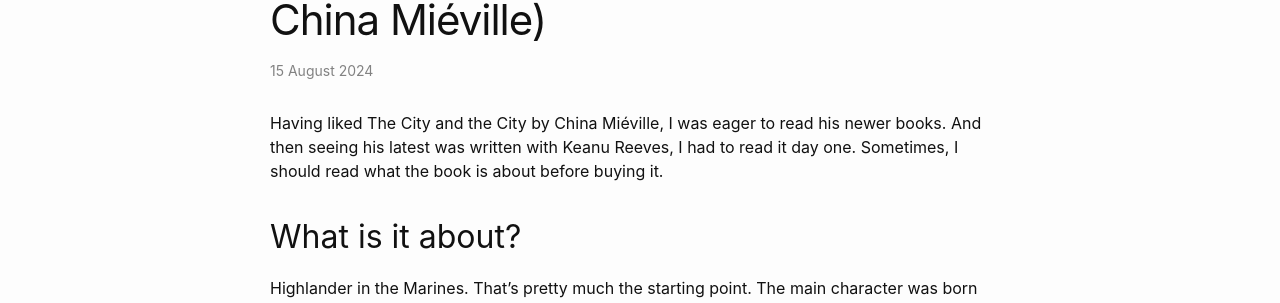
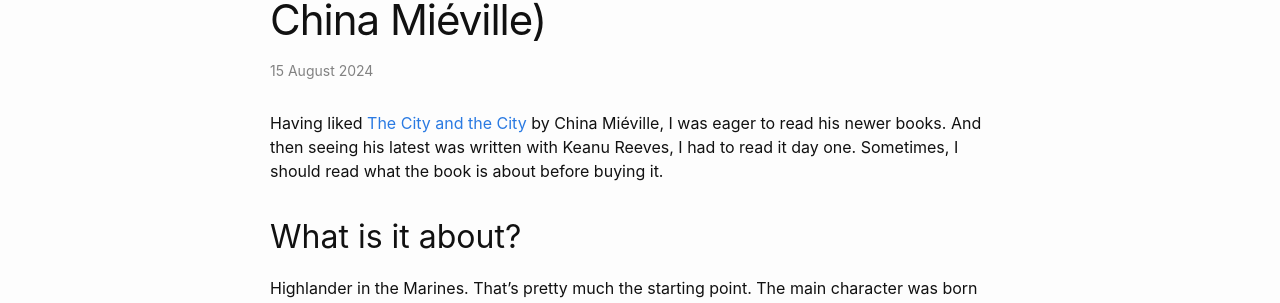
Before and after one commit to jydarack/jydarack.github.io, a Jekyll site: the page built from _posts/2024-08-15-book-elsewhere.md, in a window 1280 px wide. Shown: the part 144-447 px from the top of the page. Built offline with Jekyll 4.4.1, drawn with Linux system fonts in a browser that asks for light colours; part of the change alters nothing that is shown.

```diff
--- a/_posts/2024-08-15-book-elsewhere.md
+++ b/_posts/2024-08-15-book-elsewhere.md
@@ -9,7 +9,7 @@ num_pages: 352
 review_lang: en
 ---
 
-Having liked The City and the City by China Miéville, I was eager to read his newer books. And then seeing his latest was written with Keanu Reeves, I had to read it day one. Sometimes, I should read what the book is about before buying it.
+Having liked [The City and the City]({% post_url 2023-03-07-city-and-city %}) by China Miéville, I was eager to read his newer books. And then seeing his latest was written with Keanu Reeves, I had to read it day one. Sometimes, I should read what the book is about before buying it.
 
 ## What is it about?
 
```
